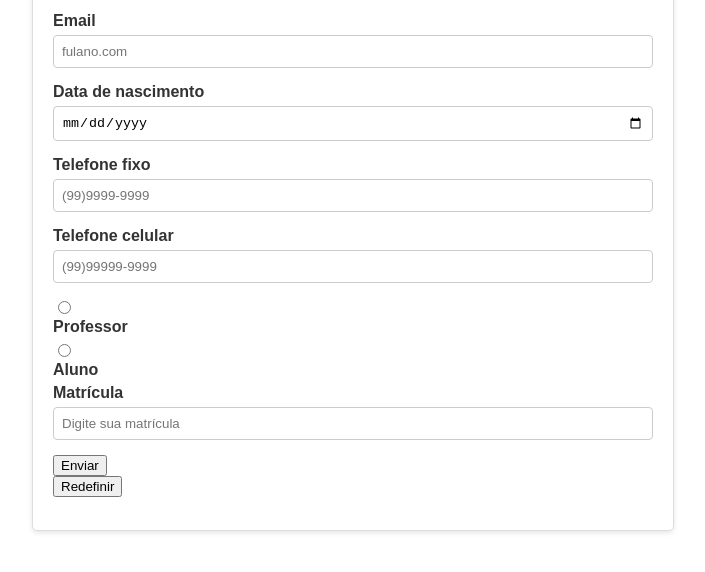
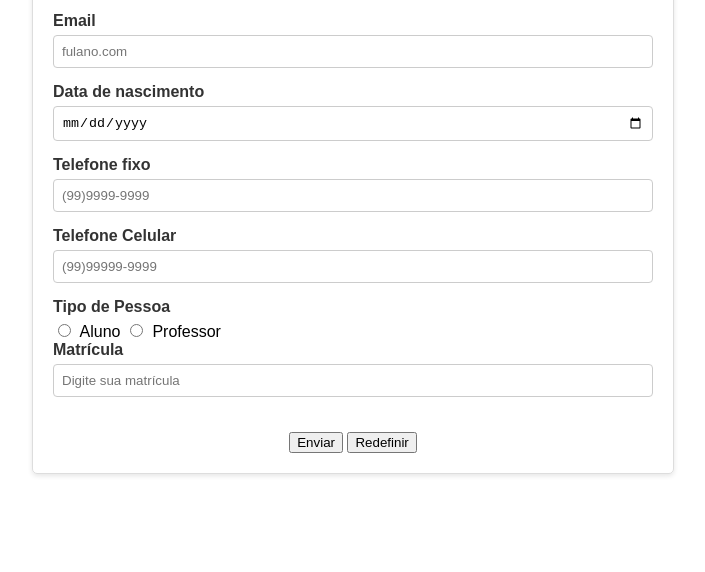
Before and after one commit to Kaynan1101/AtvJavascript, a plain HTML site: page SEMANA 4/Atividades/form.html in a window 1280 px wide. Shown: the part 202-774 px from the top of the page, without its empty margins (287-992 px from the left). Drawn offline with Linux system fonts and the light colour scheme.

Commit message:
fix: .html radio

```diff
--- a/SEMANA 4/Atividades/form.html
+++ b/SEMANA 4/Atividades/form.html
@@ -6,10 +6,9 @@
     <link rel="stylesheet" href="form.css" />
   </head>
   <body class="container">
-    <h3 class="mt-2">Formulário de Cadastro:</h3>
+    <h3>Formulário de Cadastro:</h3>
     <form>
-      <div class="row mt-3">
-        <div class="col mb-3">
+      <div>
         <label for="nome" class="form-label">Nome</label>
         <input
           type="text"
@@ -20,9 +19,7 @@
           required
         />
       </div>
-      </div>
-      <div class="row mt-3">
-        <div class="col-9 mb-3">
+      <div>
         <label for="email" class="form-label">Email</label>
         <input
           type="email"
@@ -33,7 +30,7 @@
           required
         />
       </div>
-        <div class="col-3 mb-3">
+      <div>
         <label for="nascimento" class="form-label">Data de nascimento</label>
         <input
           type="date"
@@ -43,9 +40,7 @@
           required
         />
       </div>
-      </div>
-      <div class="row mt-3">
-        <div class="col mb-3">
+      <div>
         <label for="fixo" class="form-label">Telefone fixo</label>
         <input
           type="text"
@@ -56,8 +51,8 @@
           required
         />
       </div>
-        <div class="col mb-3">
-          <label for="celular" class="form-label">Telefone celular</label>
+      <div>
+        <label for="celular" class="form-label">Telefone Celular</label>
         <input
           type="text"
           id="celular"
@@ -67,31 +62,27 @@
           required
         />
       </div>
-        <div class="col mb-3">
-          <div class="form-check">
+      <div>
+        <label class="form-label">Tipo de Pessoa</label>
         <input
-              class="form-check-input"
           type="radio"
+          id="aluno"
           name="tipoPessoa"
+          value="aluno"
+          required
+        />
+        Aluno
+        <input
+          type="radio"
           id="professor"
+          name="tipoPessoa"
           value="professor"
+          required
         />
-            <label class="form-check-label" for="professor"> Professor </label>
+        Professor
       </div>
-          <div class="form-check">
-            <input
-              class="form-check-input"
-              type="radio"
-              name="tipoPessoa"
-              id="aluno"
-              value="aluno"
-            />
-            <label class="form-check-label" for="aluno"> Aluno </label>
-          </div>
-        </div>
-      </div>
-      <div class="row mt-3">
-        <div class="col-5 mb-3">
+      <div id="formCamposExtras"></div>
+      <div>
         <label for="matricula" class="form-label">Matrícula</label>
         <input
           type="number"
@@ -102,31 +93,12 @@
           required
         />
       </div>
-      </div>
-      <div class="row mt-3">
-        <div class="col-12">
-          <div id="formCamposExtras"></div>
-        </div>
-      </div>
-      <div class="row mt-4">
-        <div class="col-1">
-          <button type="button" id="enviar" class="btn btn-primary">
-            Enviar
-          </button>
-        </div>
-        <div class="col-1">
-          <button type="reset" id="redefinir" class="btn btn-secondary">
-            Redefinir
-          </button>
-        </div>
-      </div>
-      <div class="row mt-3">
-        <div>
-          <pre id="resultado"></pre>
-        </div>
+      <div class="buttons">
+        <button id="enviar" type="button">Enviar</button>
+        <button id="redefinir" type="button">Redefinir</button>
       </div>
     </form>
-
-    <script lang="JavaScript" src="form.js"></script>
+    <div id="resultado"></div>
+    <script src="form.js"></script>
   </body>
 </html>
```
Lines whose indentation alone changed are shown as unchanged.
